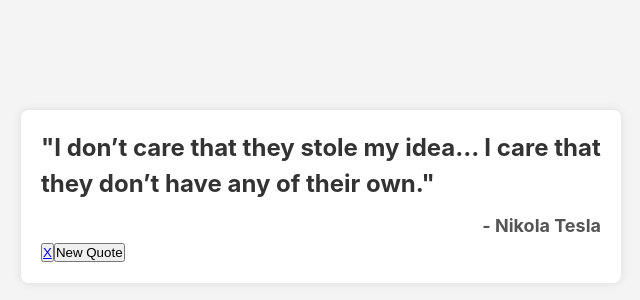
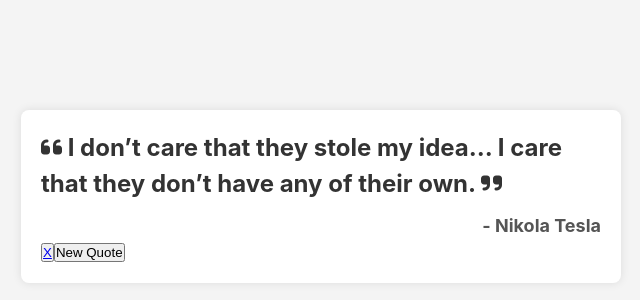
Before and after one commit to nedoratic/fcc-fedl-01-random-quote-machine, a React (Vite) app: page / in a window 1280 px wide. Shown: the part 204-504 px from the top of the page, without its empty margins (319-959 px from the left). Built offline with nearby package versions, Linux system fonts and the light colour scheme.

Commit message:
added left and right quote icons

```diff
--- a/src/App.tsx
+++ b/src/App.tsx
@@ -26,7 +26,9 @@
 	return (
 		<div id="quote-box">
 			<div className="quote-content">
-				<h2 id="text">"{text}"</h2>
+				<h2 id="text">
+					<i className="fa-solid fa-quote-left"></i> {text} <i className="fa-solid fa-quote-right"></i>
+				</h2>
 				<h4 id="author">- {author}</h4>
 				<button>
 					<a className="twitter-share-button" id="tweet-quote" href={`https://twitter.com/intent/tweet?text=${encodeURIComponent(`"${text}" - ${author}`)}`} target="_blank">
```
